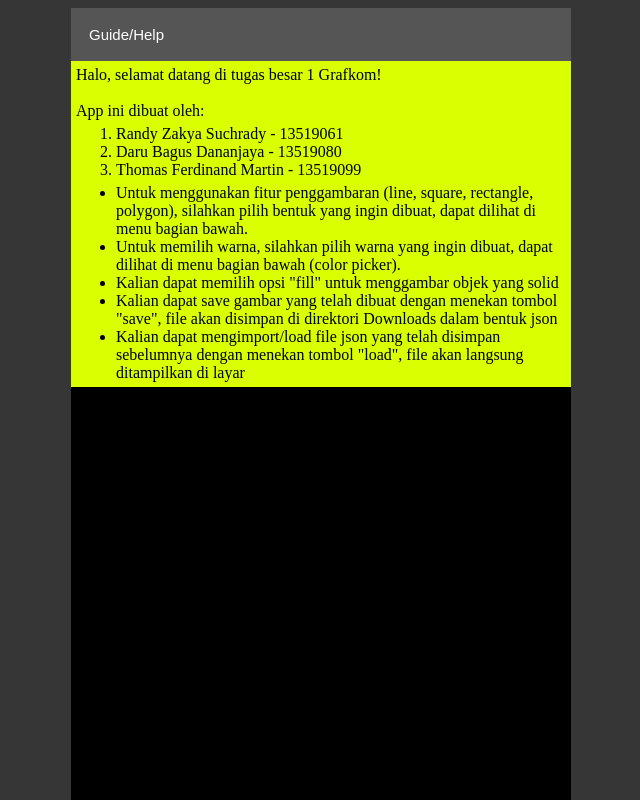
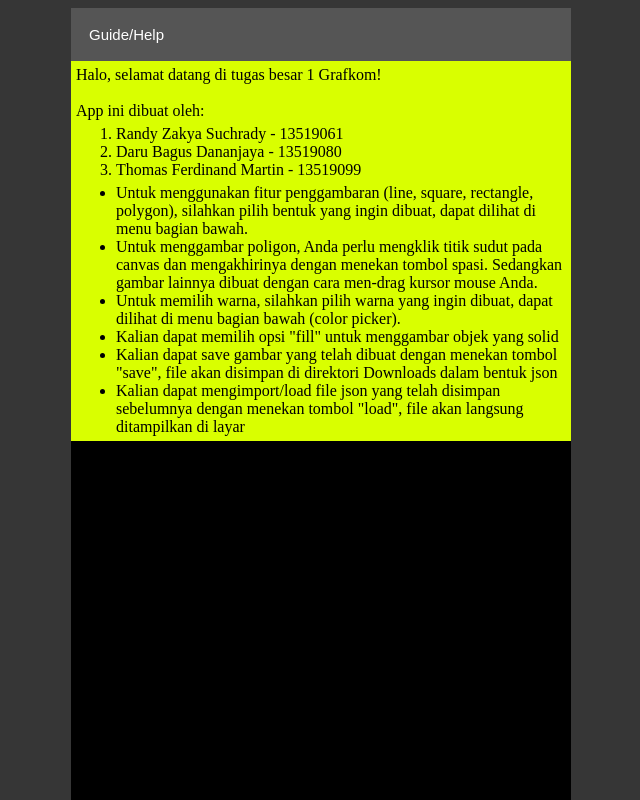
Before and after one commit to darubagus/IF3260-2D-CAD, a website with bundled scripts: page public/index.html in a window 1280 px wide. Both pictures are taken after a click on the button "Guide/Help". Shown: the top 800 px of the page, without its empty margins (319-959 px from the left). Built offline with nearby package versions, Linux system fonts and the light colour scheme.

Commit message:
add help

```diff
--- a/public/index.html
+++ b/public/index.html
@@ -65,6 +65,9 @@
 			<li>
 				Untuk menggunakan fitur penggambaran (line, square, rectangle, polygon),
 				 silahkan pilih bentuk yang ingin dibuat, dapat dilihat di menu bagian bawah.
+			</li>
+			<li>
+				Untuk menggambar poligon, Anda perlu mengklik titik sudut pada canvas dan mengakhirinya dengan menekan tombol spasi. Sedangkan gambar lainnya dibuat dengan cara men-drag kursor mouse Anda.
 			</li>
 			<li>
 				Untuk memilih warna, silahkan pilih warna yang ingin dibuat,
```
